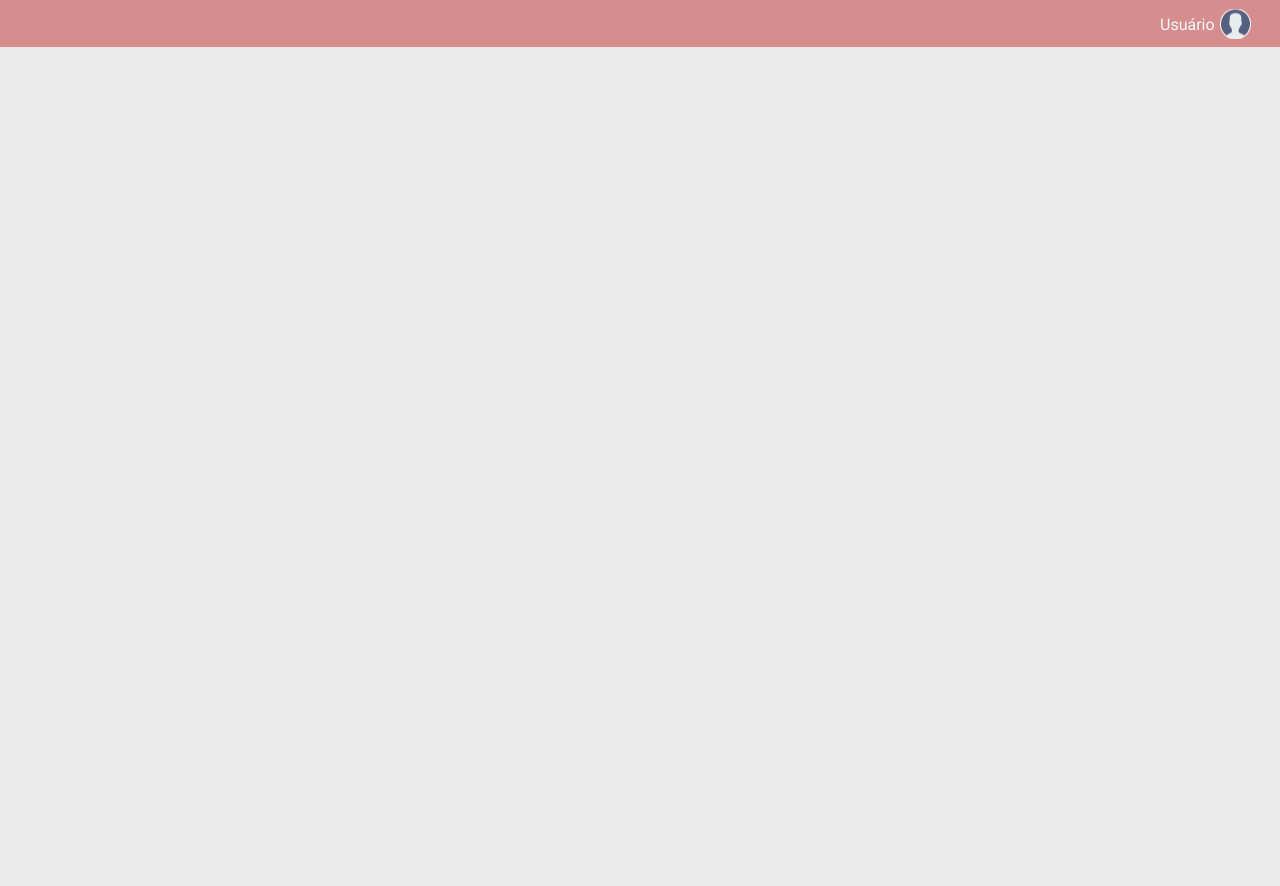
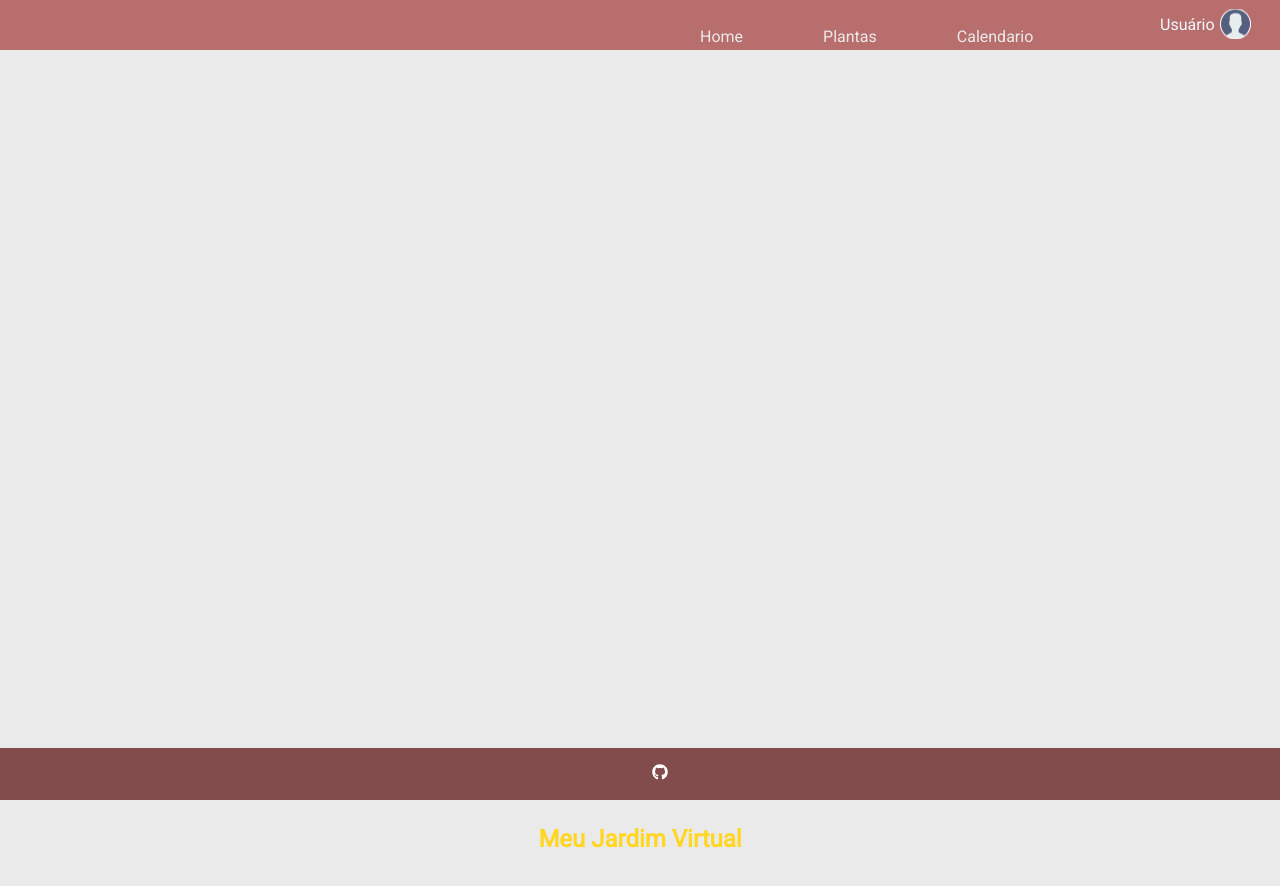
Before and after one commit to lbsilva8/puc-mvp2-front, a React (Create React App) app: page / in a window 1280 px wide. Shown: the top 886 px of the page. Before the commit the page ends 800 px from the top, so only its background shows below. Built offline with nearby package versions, Linux system fonts and the light colour scheme.

Commit message:
header e footer

```diff
--- a/package.json
+++ b/package.json
@@ -8,6 +8,7 @@
     "@testing-library/user-event": "^13.5.0",
     "react": "^18.2.0",
     "react-dom": "^18.2.0",
+    "react-icons": "^4.10.1",
     "react-router-dom": "^6.4.2",
     "react-scripts": "5.0.1",
     "web-vitals": "^2.1.4"
--- a/src/App.js
+++ b/src/App.js
@@ -1,21 +1,25 @@
 import { BrowserRouter, Routes, Route } from 'react-router-dom'
+import BarraNavegacao from './components/BarraNavegacao'
+import Footer from './components/Footer'
 
 import Home from './pages/Home'
 import Plantas from './pages/Plantas'
 import PlantasDetails from './pages/PlantasDetails'
-
-{/*import  Plantasdetails from './pages/Plantasdetails'*/}
+import CalendarioPlantacao from './pages/CalendarioPlantacao'
 
 
 export default function App() {
   return (
     <div>
         <BrowserRouter>
+        <BarraNavegacao />
           <Routes>
             <Route path='/' element={<Home />}></Route>
             <Route path='/plantas' element={<Plantas />}></Route>
             <Route path='/plantas/:id' element={<PlantasDetails />}></Route>
+            <Route path='/calendarioplantacao' element={<CalendarioPlantacao />}></Route>
           </Routes>
+          <Footer />
         </BrowserRouter>
     </div>
   )
--- /dev/null
+++ b/src/components/BarraNavegacao.js
@@ -0,0 +1,26 @@
+import { Link } from "react-router-dom"
+
+export default function BarraNavegacao() {
+    return (
+        <div className='detalhes-usuario'>
+            <header>
+                <div className='usuario'>
+                    <span>Usuário</span>
+                </div>
+                <div className="barra-navegacao">
+                    <ul className="menu">
+                        <li className="item">
+                            <Link to="/">Home</Link>
+                        </li>
+                        <li className="item">
+                            <Link to="/plantas">Plantas</Link>
+                        </li>
+                        <li className="item">
+                            <Link to="/calendarioplantacao">Calendario</Link>
+                        </li>
+                    </ul>
+                </div>
+            </header>
+        </div>
+    )
+}
--- /dev/null
+++ b/src/components/Footer.js
@@ -0,0 +1,13 @@
+import {FaGithub} from 'react-icons/fa'
+
+export default function Footer() {
+    return (
+        <footer className='footer'>
+            <ul className='icones'>
+                <li>
+                    <FaGithub></FaGithub>
+                </li>
+            </ul>
+        </footer>
+    )
+}
--- a/src/index.css
+++ b/src/index.css
@@ -2,11 +2,20 @@
 
 
 body {
-  padding: 0px;
   margin: 0px;
   background-color: #EAEAEA;
   font-family: 'Roboto';
+  padding: 0;
+}
 
+header {
+  position: fixed;
+  width: 100%;
+  height: 50px;
+  left: 0px;
+  top: 0px;
+  background: #B96E6E;
+  display: flex;
 }
 
 .detalhes-usuario {
@@ -15,14 +24,34 @@ body {
   min-height: 100vh;
 }
 
-header {
-  position: absolute;
-  width: 100%;
-  height: 47px;
-  left: 0px;
-  top: 0px;
-  background: rgb(214, 141, 141);
+.barra-navegacao {
   display: flex;
+  justify-content: space-between;
+}
+
+.menu{
+  display: flex;
+  list-style: none;
+  align-items: center;
+  padding: 20px 700px;
+}
+
+.item {
+  margin-right: 5em;
+}
+
+.item a {
+color: #EAEAEA;
+text-decoration: none;
+}
+
+.item a:hover{
+  color:#7a4242;
+  text-decoration: none;
+  }
+
+.item a:focus{
+  color:#7a4242;
 }
 
 .usuario {
@@ -37,6 +66,12 @@ header {
   display: flex;
   align-items: center;
   color: aliceblue;
+}
+
+.pagina-inicial{
+  color: #FFD621;
+  text-align: center;
+  padding: 5px 20px;
 }
 
 .planta {
@@ -75,7 +110,6 @@ header {
 
 .lista-plantas {
   width: 100%;
-  position: relative;
   display: grid;
   gap: 1rem;
   grid-template-columns: repeat(4, 1fr);
@@ -109,3 +143,32 @@ header {
   text-align: justify;
   padding: 10px 100px;
 }
+
+.calendario {
+  width: 300px;
+  height: 100px;
+  top: 50%;
+  left: 40%;
+  position: absolute;
+  text-align: center;
+}
+
+.footer {
+  position: fixed;
+  left: 0;
+  bottom: 0;
+  width: 100%;
+  background-color:#834c4c;
+  color: white;
+  text-align: center;
+}
+
+.icones {
+  display: flex;
+  justify-content: center;
+  list-style: none;
+}
+
+.icones :hover {
+  color: #B96E6E;
+}
--- /dev/null
+++ b/src/pages/CalendarioPlantacao.js
@@ -0,0 +1,8 @@
+
+export default function CalendarioPlantacao() {
+    return (
+        <div className='calendario'>
+            <h2> ⚠️ Em construção ⚠️</h2>
+        </div>
+    )
+}
--- a/src/pages/Home.js
+++ b/src/pages/Home.js
@@ -1,12 +1,11 @@
 export default function Home() {
     return (
         <div className='detalhes-usuario'>
-                <header>
-                    <div className='usuario'>
-                        <span>Usuário</span>
+            <section className="pagina-inicial">
+                <div className="jardin-parte1E">
+                    <h1>Meu Jardim Virtual</h1>
                 </div>
-                </header>
+            </section>
         </div>
     )
-
 }
--- a/src/pages/Plantas.js
+++ b/src/pages/Plantas.js
@@ -11,12 +11,6 @@ export default function Plantas() {
 
       return(
         <div className='detalhes-usuario'>
-            <header>
-                 <div className='usuario'>
-                    <span>Usuário</span>
-                 </div>
-            </header>
-
             <section className="lista-plantas">
                 {plantaList.map((itens, index) => (
                     <Item key={index} planta={itens} />
```
Also changed, not shown: 1 other file (tests, documents, lock files or other folders). Lines whose indentation alone changed are shown as unchanged.
